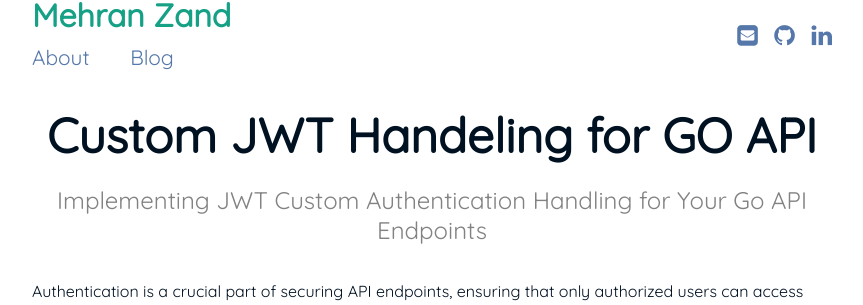
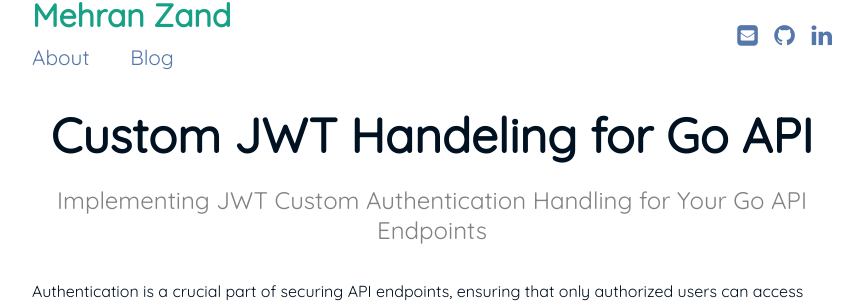
Before and after one commit to mehranzand/mehranzand.github.io, a Jekyll site: the page built from _posts/2023-05-06-jwt-custom-auth.md, in a window 1280 px wide and 900 px high. Shown: the part 199-504 px from the top of the window, without its empty margins (208-1071 px from the left). Built offline with Jekyll 4.4.1, drawn with Linux system fonts in a browser that asks for light colours; comment, search, counter and statistics services are not loaded.

```diff
--- a/_posts/2023-05-06-jwt-custom-auth.md
+++ b/_posts/2023-05-06-jwt-custom-auth.md
@@ -1,6 +1,6 @@
 ---
 layout: post
-title:  "Custom JWT Handeling for GO API"
+title:  "Custom JWT Handeling for Go API"
 subtitle: "Implementing JWT Custom Authentication Handling for Your Go API Endpoints"
 date: 2023-05-06 00:00:00 +000
 categories: oauth
```
